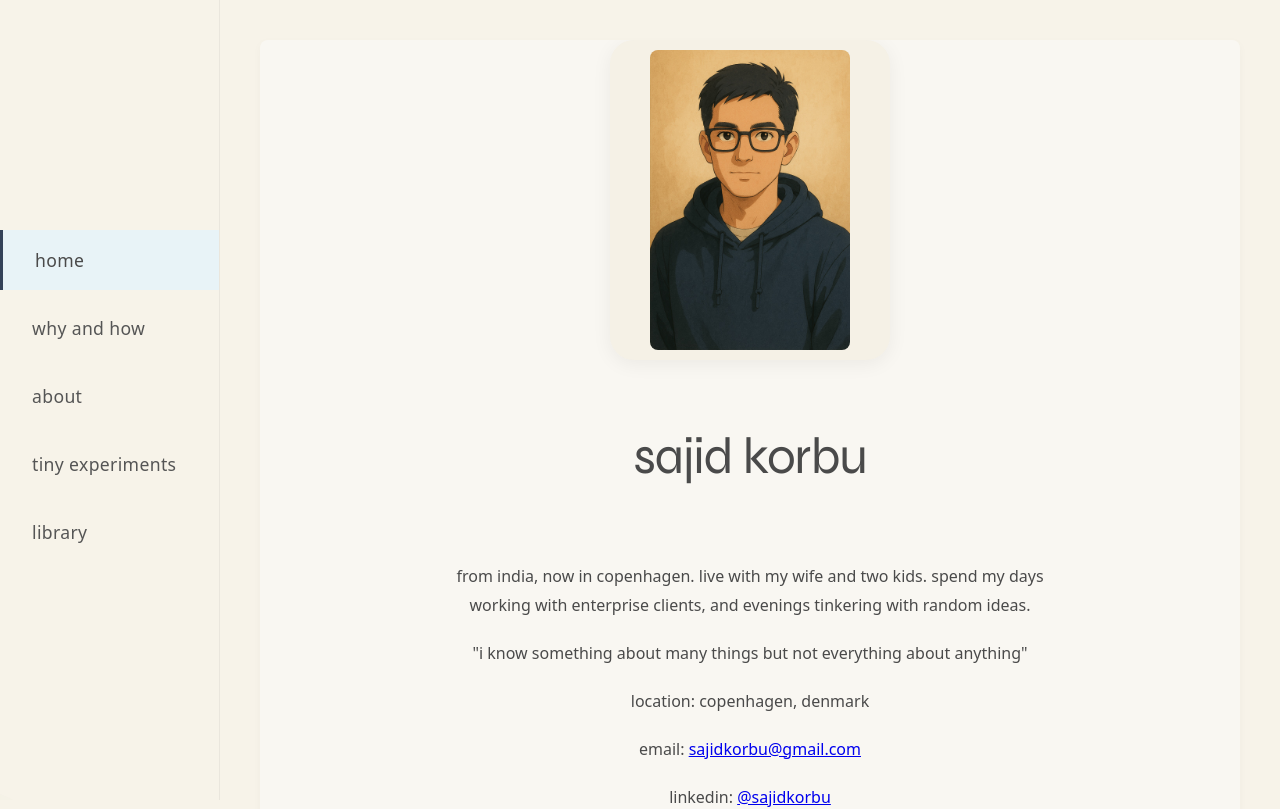
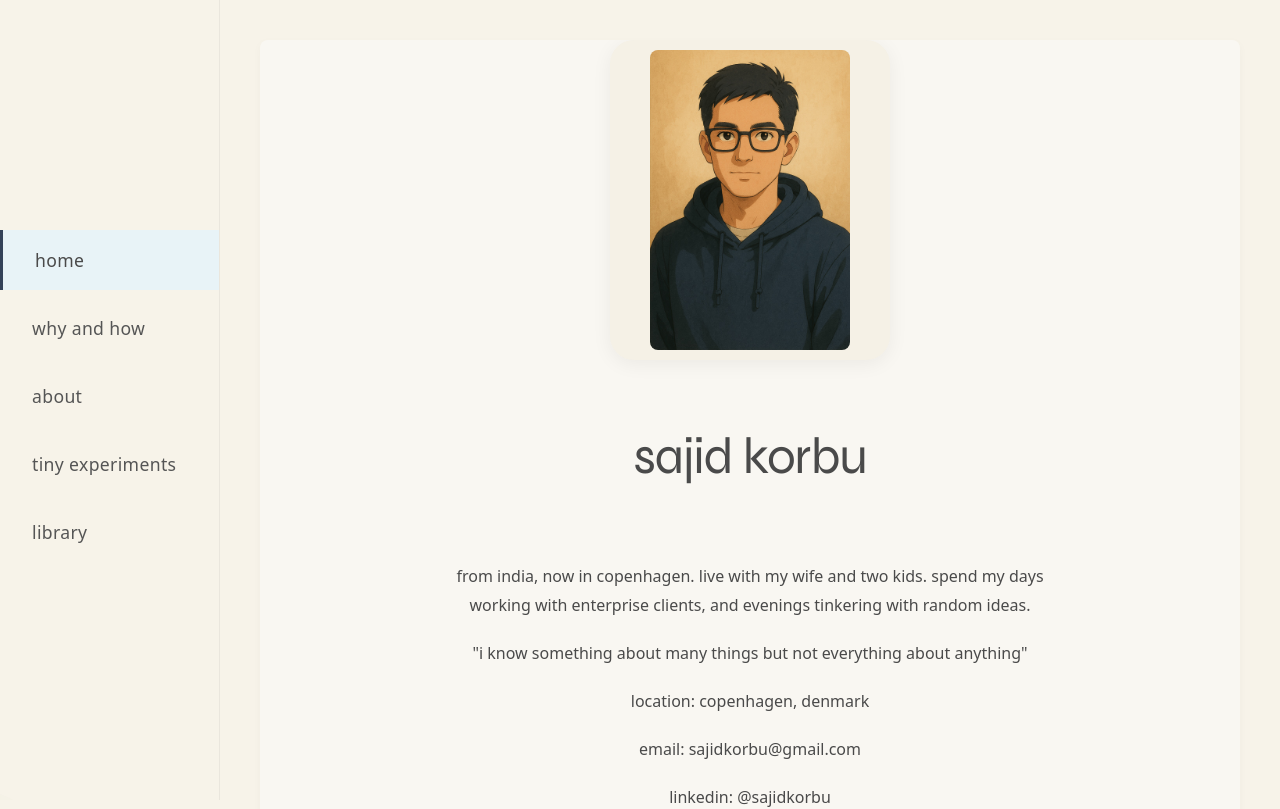
Before and after one commit to sajidkorbu/my-portfolio-website, a React (Create React App) app: page /home in a window 1280 px wide. Shown: the top 809 px of the page. Built offline with nearby package versions, Linux system fonts and the light colour scheme.

Commit message:
Cursor code v4 almost final

```diff
--- a/src/App.css
+++ b/src/App.css
@@ -237,6 +237,30 @@ h2 {
   z-index: 2;
   font-family: var(--body-font);
   font-weight: 400;
+}
+
+.intro a {
+  color: var(--text-color);
+  text-decoration: none;
+  position: relative;
+}
+
+.intro a::after {
+  content: '';
+  position: absolute;
+  width: 100%;
+  height: 1px;
+  bottom: -2px;
+  left: 0;
+  background-color: var(--text-color);
+  transform: scaleX(0);
+  transform-origin: bottom right;
+  transition: transform 0.3s ease;
+}
+
+.intro a:hover::after {
+  transform: scaleX(1);
+  transform-origin: bottom left;
 }
 
 /* Contact Info Section */
--- a/src/App.js
+++ b/src/App.js
@@ -30,7 +30,7 @@ const Home = () => (
               email: <a href="mailto:sajidkorbu@gmail.com">sajidkorbu@gmail.com</a>
             </p>
             <p>
-              linkedin: <a href="https://linkedin.com/in/sajidkorbu" target="_blank" rel="noopener noreferrer">@sajidkorbu</a>
+              linkedin: <a href="https://www.linkedin.com/in/sajidkorbu" target="_blank" rel="noopener noreferrer">@sajidkorbu</a>
             </p>
           </div>
         </div>
--- a/src/pages/Library.js
+++ b/src/pages/Library.js
@@ -50,98 +50,98 @@ const bookData = [
     title: "the miracle makers",
     author: "bharat sundaresan",
     coverUrl: miracleMakersImage,
-    recommendation: "a thrilling account of india's greatest cricket victory. this book takes you behind the scenes of the historic gabba test win, showing how a depleted team achieved the impossible through sheer resilience and belief."
+    recommendation: "well, i love cricket and great cricket stories. this one is one hell of a story. and bharath never disappoints."
   },
   {
     id: 6,
     title: "steve jobs",
     author: "walter isaacson",
     coverUrl: "https://images-na.ssl-images-amazon.com/images/S/compressed.photo.goodreads.com/books/1511288482i/11084145.jpg",
-    recommendation: "beyond the myth of jobs, isaacson reveals the complex personality behind apple's success. i was inspired by jobs' unwavering commitment to design excellence and his ability to envision products people didn't yet know they needed."
+    recommendation: "well, all great companies have great stories. i particularly love the starting years. and crazy steve stories. and you learn that there were many others who made apple possible."
   },
   {
     id: 7,
     title: "the inner game of tennis",
     author: "w. timothy gallwey",
     coverUrl: innerGameImage,
-    recommendation: "though ostensibly about tennis, this book transformed my approach to learning and performance. gallwey's insights about quieting self-criticism to access natural abilities apply beautifully to professional challenges."
+    recommendation: "i was recommended this book. we live unexamined lives. observing the inner side of us can be life changing. would love to discuss this book if anyone is interested."
   },
   {
     id: 8,
     title: "elon musk",
     author: "ashlee vance",
     coverUrl: "https://images-na.ssl-images-amazon.com/images/S/compressed.photo.goodreads.com/books/1518291452i/25541028.jpg",
-    recommendation: "vance's portrait of musk showcases the power of thinking at extreme scale. while i don't agree with all of musk's methods, his relentless drive to transform multiple industries simultaneously is undeniably inspiring."
+    recommendation: "whatever you think about elon, nothign can take away his sheer grit in making things happen. great stories about the starting years. to thier credit, no company had it easy."
   },
   {
     id: 9,
     title: "simply fly",
     author: "captain g.r. gopinath",
     coverUrl: simplyFlyImage,
-    recommendation: "captain gopinath's journey creating india's first low-cost airline speaks to the entrepreneurial spirit. his ability to overcome regulatory and market challenges while democratizing air travel contains lessons for any innovator."
+    recommendation: "one of my favourite books. captain gopi is one person i would love to meet. not movie can do justice to his courageous and gravity defying journey. still feel he should not have sold to kingfisher."
   },
   {
     id: 10,
     title: "rearview mirror",
     author: "raghu",
     coverUrl: rearviewImage,
-    recommendation: "a reflective memoir that offers honest perspectives on career transitions and personal growth. raghu's storytelling helped me appreciate the value of every experience in shaping who we become."
+    recommendation: "another favourite. we all wanted to be a roadie. loved the initial struggle and the becoming of roadies"
   },
   {
     id: 11,
     title: "the nvidia way",
     author: "william pounds",
     coverUrl: nvidiaImage,
-    recommendation: "this book offers valuable insights into how nvidia transformed itself repeatedly to stay at the forefront of technological innovation, demonstrating the importance of adaptability and vision."
+    recommendation: "read this recently. i find this theme repeating, where what we see as overnight success is often decades of hard work without any end in sight."
   },
   {
     id: 12,
     title: "reframe your brain",
     author: "scott adams",
     coverUrl: reframeImage,
-    recommendation: "adams' practical approach to reframing problems and managing energy rather than time has influenced how i structure my days and approach challenges."
+    recommendation: "i have an ongoing struggle with staying in the present and fear. in my journey to find a solution, i have been around. landed on this book and found it very helpful."
   },
   {
     id: 13,
     title: "the dhandho investor",
     author: "mohnish pabrai",
     coverUrl: dhandoImage,
-    recommendation: "pabrai's value-investing philosophy emphasizing low-risk, high-return opportunities has informed not just my financial decisions but also my approach to business investments and career choices."
+    recommendation: "i admire pabrai for his life journey and dakshana foundation. this book is an interesting read on basic virtues of grit and hard work"
   },
   {
     id: 14,
     title: "grinding it out",
     author: "ray kroc",
     coverUrl: grindingImage,
-    recommendation: "kroc's journey building mcdonald's is a masterclass in standardization and scaling. his persistence and attention to operational details offers lessons for anyone building systems that can replicate success."
+    recommendation: "two lessons. success is indeed about, well as the title says, grinding it out. and you can start on your dream at any age, often life starts after 40."
   },
   {
     id: 15,
     title: "the tao of charlie munger",
     author: "david clark",
     coverUrl: taoImage,
-    recommendation: "munger's mental models and incisive thinking have dramatically improved my decision-making process. his emphasis on multidisciplinary learning continues to shape how i approach complex problems."
+    recommendation: "i found munger late in life, but glad i did. i hope i can understand him and use his frameworks in my life as much as i can"
   },
   {
     id: 16,
     title: "autobiography of a yogi",
     author: "paramahansa yogananda",
     coverUrl: autobiographyImage,
-    recommendation: "yogananda's spiritual journey opened my mind to eastern philosophical traditions and meditation practices that have brought greater balance and clarity to my life and work."
+    recommendation: "we find some books, and some books find us. this book found me."
   },
   {
     id: 17,
     title: "duniyadari",
     author: "suhas shirvalkar",
     coverUrl: duniyadariImage,
-    recommendation: "a masterful exploration of college life and friendships in pune. shirvalkar's storytelling captures the essence of youth, ambition, and the complexities of relationships in a changing india."
+    recommendation: "well, i love nostalgia. nothing hyper activates my nostalgia like this book. it is a dreamland i get transported to. absolutely love it."
   },
   {
     id: 18,
     title: "ahe manohar tari",
     author: "sunita deshpande",
     coverUrl: aheImage,
-    recommendation: "a beautiful memoir that paints an intimate portrait of life, literature, and relationships. deshpande's narrative weaves personal experiences with broader cultural insights, offering a unique perspective on marathi literary life."
+    recommendation: "i have earmarked some books for my old age. all of pu la's books will be there. but this book is a crazy insight into his personality, which sometimes makes me question whether you should ever really get to know some people."
   }
 ];
 
```
Also changed, not shown: src/pages/Home.js (+5 -3 lines).
